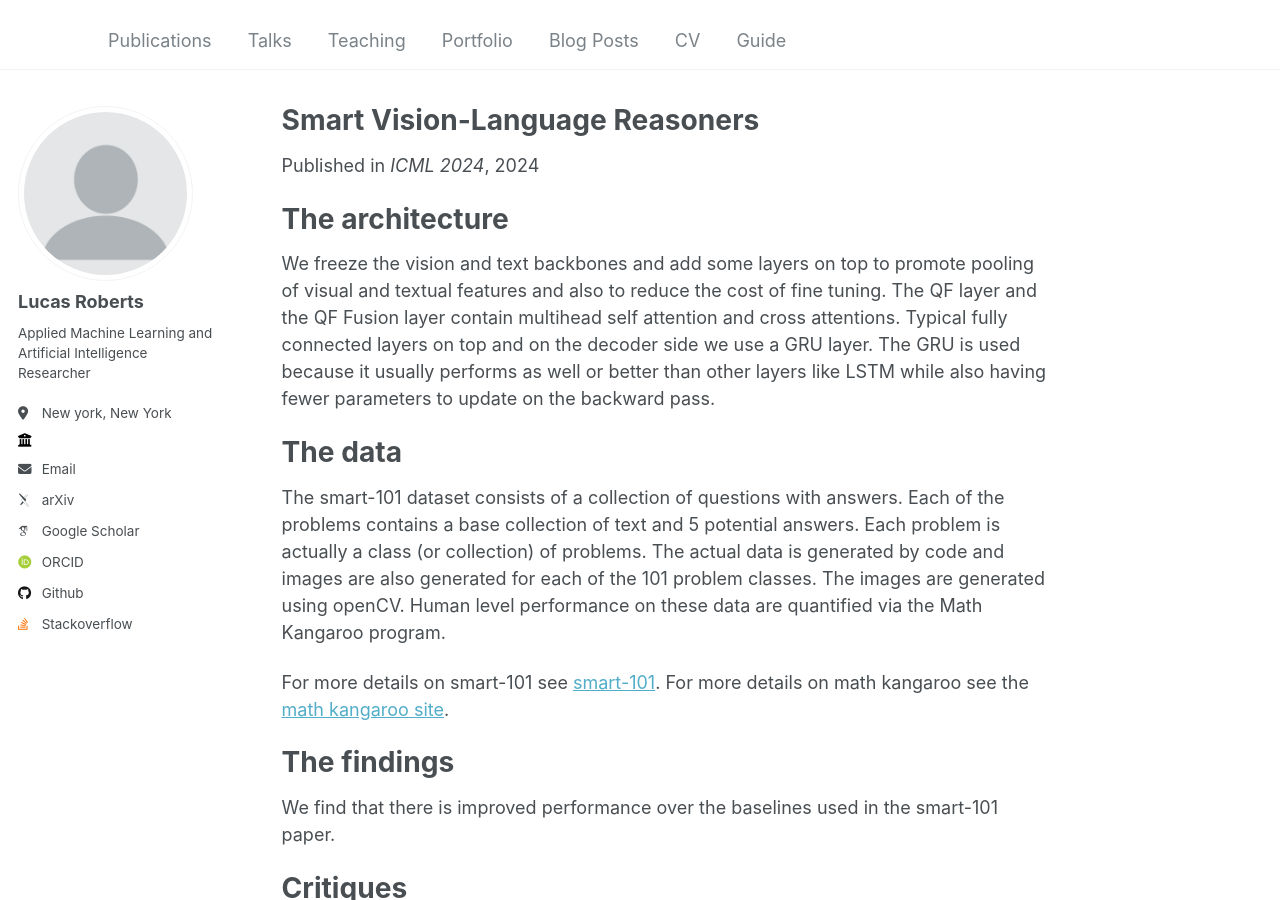
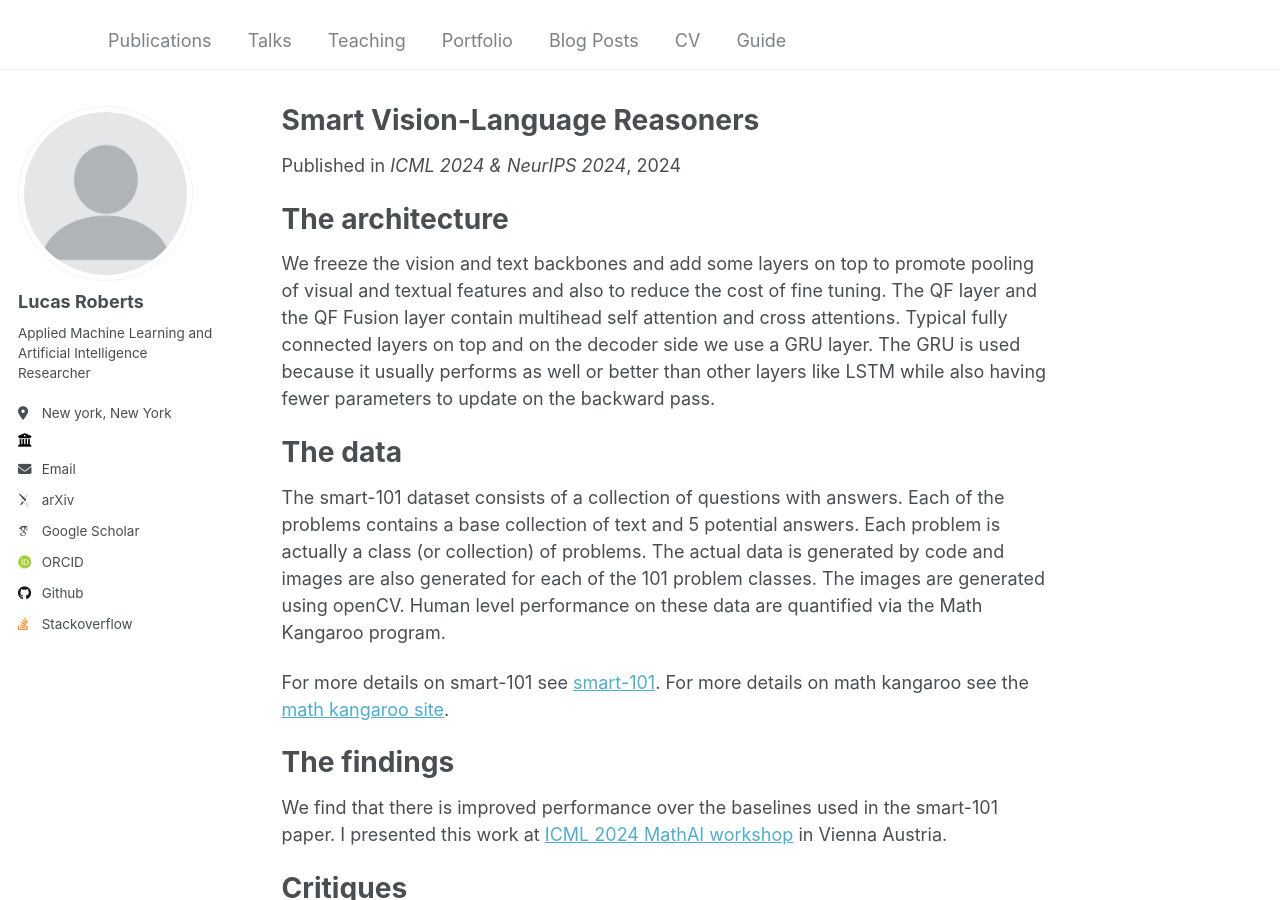
Before and after one commit to rlucas7/rlucas7.github.io, a Jekyll site: the page built from _publications/2024-07-26-smart-vision-language-reasoners.md, in a window 1280 px wide and 900 px high. Built offline with Jekyll 4.4.1, drawn with Linux system fonts in a browser that asks for light colours; some web fonts are replaced; some of the changed text lies outside the part shown.

Commit message:
update 2024 smarter project post

```diff
--- a/_publications/2024-07-26-smart-vision-language-reasoners.md
+++ b/_publications/2024-07-26-smart-vision-language-reasoners.md
@@ -10,7 +10,7 @@ by customizing the neural network architecture to pool information from both vis
 The improvements come from a custom QF layer which includes multihead self attention layers
 as well as a cross attention layer (vision & text). We fine tune the model using the smart-101 dataset presented in CVPR 2023.'
 date: 2024-07-26
-venue: 'ICML 2024'
+venue: 'ICML 2024 & NeurIPS 2024'
 paperurl: 'https://smarter-vlm.github.io/smarter-vlm/'
 citation: 'Roberts D, Roberts L. Smart Vision-Language Reasoners. arXiv preprint arXiv:2407.04212. 2024 Jul 5.'
 ---
@@ -41,6 +41,7 @@ The findings
 ============
 
 We find that there is improved performance over the baselines used in the smart-101 paper.
+I presented this work at [ICML 2024 MathAI workshop](https://icml.cc/virtual/2024/workshop/29948#:~:text=Smart%20Vision) in Vienna Austria.
 
 Critiques
 =========
@@ -96,3 +97,15 @@ hitherto unconsidered.
 If you are a researcher or institution who would like to work together in this space-or fund our investigations-please get in touch!
 
 My email contact is there on the left hand side of the screen only a click away.
+
+
+
+Updates Since Original Post
+===========================
+
+I presented a revised version of the paper was presented at Neurips 2024-Vancouver
+[Multimodal Algorithms Workshop](https://marworkshop.github.io/neurips24/#poster:~:text=Smart%20Vision)
+
+
+For the smarter project we have a [Centralized project page](https://smarter-vlm.github.io/smarter-vlm/)
+With both posters and links out to the repos if you want to compare the results in your own research.
```
